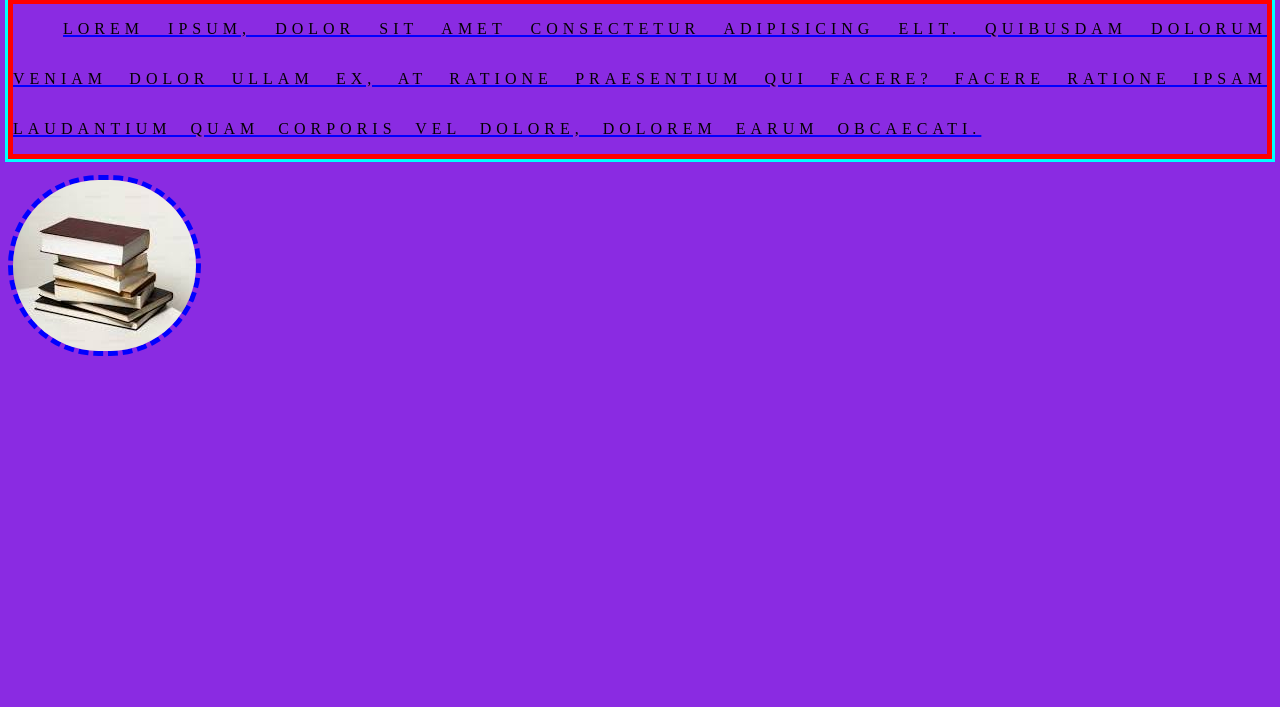
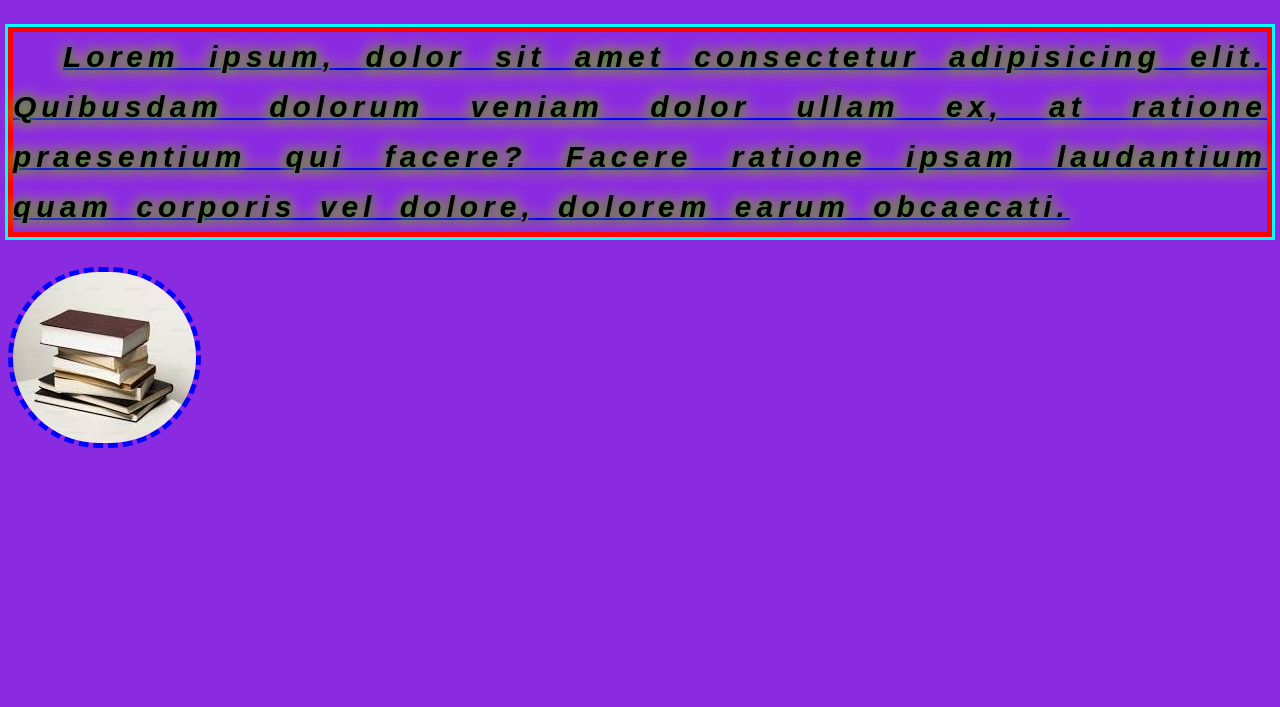
Before and after one commit to try-gi/Dec-29-2024, a plain HTML site: page index.html in a window 1280 px wide. Shown: the part 93-800 px from the top of the page. Drawn offline with Linux system fonts and the light colour scheme.

Commit message:
2nd version

```diff
--- a/style.css
+++ b/style.css
@@ -10,14 +10,22 @@ p
     text-decoration-line: line-through;
     text-decoration-line: underline;
     text-decoration-thickness: 2px;
-    text-transform: uppercase;
+    /* text-transform: uppercase; */
     /* text-transform: lowercase; */
     text-indent: 50px;
     letter-spacing: 5px;
     line-height: 50px;
     word-spacing: 10px;
-    text-shadow: 50px;
-    white-space: 30px;
+    /* text-shadow: 2px 2px 5px red; */
+    text-shadow: 0px 0px 10px green, 0px 0px 15px yellow;
+    /* white-space: nowrap; */
+    font-family: Cambria, Cochin, Georgia, Times, 'Times New Roman', serif;
+    font-family: Arial;
+    font-style: italic;
+    font-weight: bolder;
+    /* font-variant: small-caps; */
+    font-size: large;
+    font-size: 30px;
 
 }
 
```
